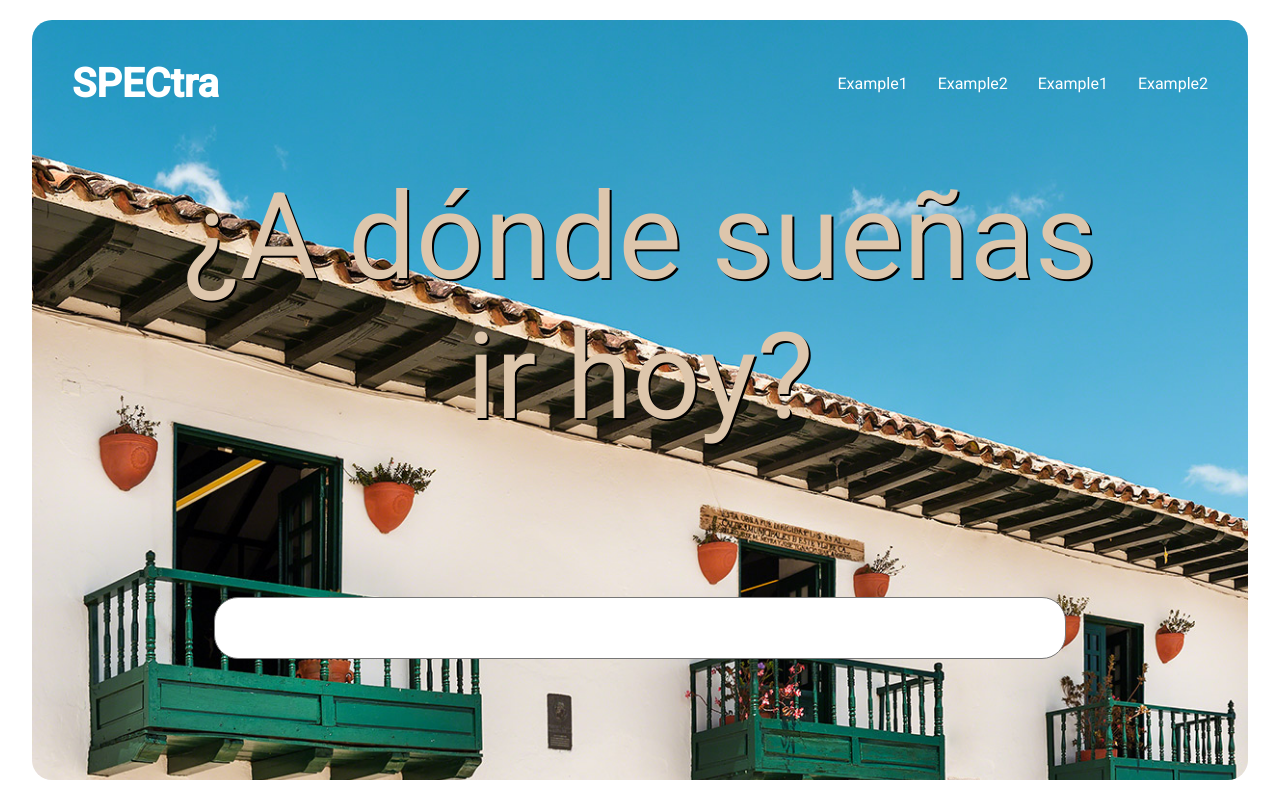
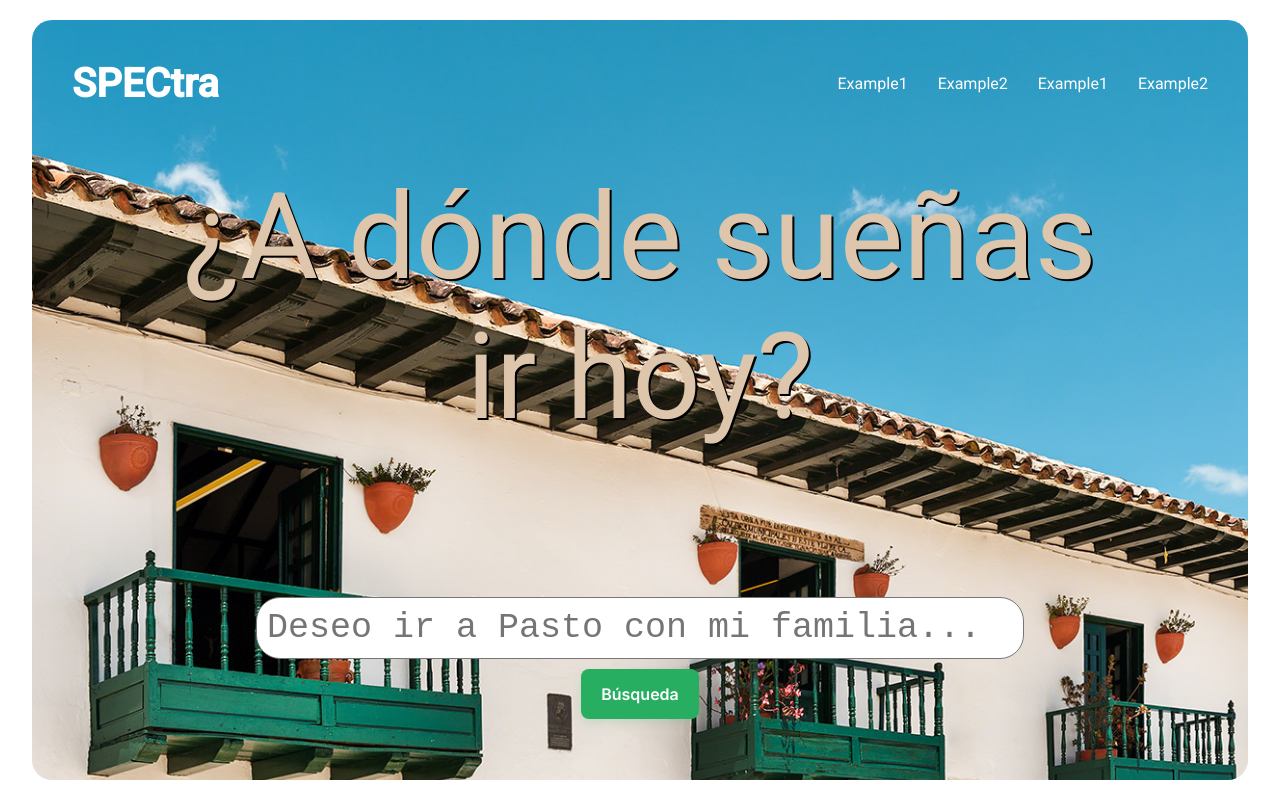
Before and after one commit to HttpKiwi/travel-frontend, a Next.js app: page / in a window 1280 px wide. Built offline with nearby package versions, Linux system fonts and the light colour scheme.

Commit message:
Fixing styling for frontend search

```diff
--- a/src/app/components/Hero/Hero.module.css
+++ b/src/app/components/Hero/Hero.module.css
@@ -26,4 +26,60 @@
 	overflow: hidden;
 	padding: 10px;
 	margin: 10px;
+	min-width: 60vw;
 }
+
+/* CSS */
+.button {
+	appearance: none;
+	backface-visibility: hidden;
+	background-color: #27ae60;
+	border-radius: 8px;
+	border-style: none;
+	box-shadow: rgba(39, 174, 96, 0.15) 0 4px 9px;
+	box-sizing: border-box;
+	color: #fff;
+	cursor: pointer;
+	display: inline-block;
+	font-family: Inter, -apple-system, system-ui, 'Segoe UI', Helvetica, Arial,
+		sans-serif;
+	font-size: 16px;
+	font-weight: 600;
+	letter-spacing: normal;
+	line-height: 1.5;
+	outline: none;
+	overflow: hidden;
+	padding: 13px 20px;
+	position: relative;
+	text-align: center;
+	text-decoration: none;
+	transform: translate3d(0, 0, 0);
+	transition: all 0.3s;
+	user-select: none;
+	-webkit-user-select: none;
+	touch-action: manipulation;
+	vertical-align: top;
+	white-space: nowrap;
+}
+
+.button:hover {
+	background-color: #1e8449;
+	opacity: 1;
+	transform: translateY(0);
+	transition-duration: 0.35s;
+}
+
+.button:active {
+	transform: translateY(2px);
+	transition-duration: 0.35s;
+}
+
+.button:hover {
+	box-shadow: rgba(39, 174, 96, 0.2) 0 6px 12px;
+}
+
+.search {
+	display: flex;
+	flex-direction: column;
+	align-items: center;
+}
--- a/src/app/components/Hero/Hero.tsx
+++ b/src/app/components/Hero/Hero.tsx
@@ -13,7 +13,7 @@ type HeroProps = {
 export default function Hero(props: HeroProps) {
 
     const [value, setValue] = useState("")
-    const [completion, setCompletion] = useState("")
+    const [prompt, setPrompt] = useState("")
 
     const [text, setText] = useState(`¿A dónde sueñas
     ir hoy?`)
@@ -32,35 +32,44 @@ export default function Hero(props: HeroProps) {
 
     const getCompletion = async () => {
         // const res = await fetch(`http://127.0.0.1:5000/ner/"${value}"`) //dev
-        const res = await fetch(`https://spectragpt.fun/ner/"${value}"`) //production
+        const res = await fetch(`https://spectragpt.fun/ner/"${prompt}${value}"`) //production
         let data: Input
         data = await res.json()
+        console.log(data)
 
         if (data.adults === -1) {
             setText("Necesito más información sobre las personas que viajan. \n¿Cuántos adultos, niños e infantes son?")
+            setPrompt(prompt + value)
+            setValue("")
         } else if (!data.origin) {
             setText("¿Desde qué aeropuerto deseas viajar?")
+            setPrompt(prompt + value)
+            setValue("")
         } else if (!data.duration) {
             setText("¿Por cuántos días te quedarás?")
+            setPrompt(prompt + value)
+            setValue("")
         } else if (data.duration > 12) {
             setText("¿Por cuántos días viajarás?")
+            setPrompt(prompt + value)
+            setValue("")
         } else if (!data.endDate || !data.startDate) {
             setText("¿En qué rango de fechas deseas hacer la búsqueda?")
+            setPrompt(prompt + value)
+            setValue("")
         }
 
-        console.log(data)
+        console.log(prompt)
+
         if (checkMinimumCompletion(data)) {
-            // const res = await fetch(`http://127.0.0.1:5000/"${value}"`) //dev
-            const res = await fetch(`https://spectragpt.fun/"${value}"`, {
-
-            }) //production
+            setText("Espera mientras encontramos tu viaje al mejor precio")
+            const res = await fetch(`https://spectragpt.fun/"${prompt}${value}"`) //production
             let data: Itinerary[]
             data = await res.json()
             props.setItineraries(data)
         }
 
-
-        setCompletion(JSON.stringify(data))
+        console.log(data)
     }
 
 
@@ -71,16 +80,16 @@ export default function Hero(props: HeroProps) {
                     {text}
                 </div>
             </div>
-            {/*  */}
-            <TextareaAutosize
-                className={styles.input}
-                onChange={ev => setValue(ev.target.value)}
-                onSubmit={() => getCompletion()}
-            />
-            <h1>
-                {completion}
-            </h1>
-            <button onClick={() => getCompletion()}>completion</button>
+            <div className={styles.search}>
+                <TextareaAutosize
+                    className={styles.input}
+                    onChange={ev => setValue(ev.target.value)}
+                    onSubmit={() => getCompletion()}
+                    placeholder={"Deseo ir a Pasto con mi familia..."}
+                    value={value}
+                />
+                <button className={styles.button} onClick={() => getCompletion()}>Búsqueda</button>
+            </div>
         </div >
     );
 }
--- a/src/app/components/ResultCard/ResultCard.tsx
+++ b/src/app/components/ResultCard/ResultCard.tsx
@@ -33,7 +33,7 @@ export default function ResultCard(props: ResultCardProps) {
                                 {itinerary.lodging.bathrooms} baños · {itinerary.lodging.bedrooms} habitaciones · {itinerary.lodging.beds} camas
                             </div>
                             <div>
-                                {itinerary.lodging.price?.rate * 4200}
+                                {itinerary.lodging.price.total * 4150}
                             </div>
                         </a>
                         <div className={styles.flights}>
--- a/src/app/interfaces/responses.ts
+++ b/src/app/interfaces/responses.ts
@@ -114,6 +114,7 @@ export interface Flight {
 interface Price {
 	rate: number;
 	currency: string;
+	total: number;
 }
 
 interface Lodging {
```
